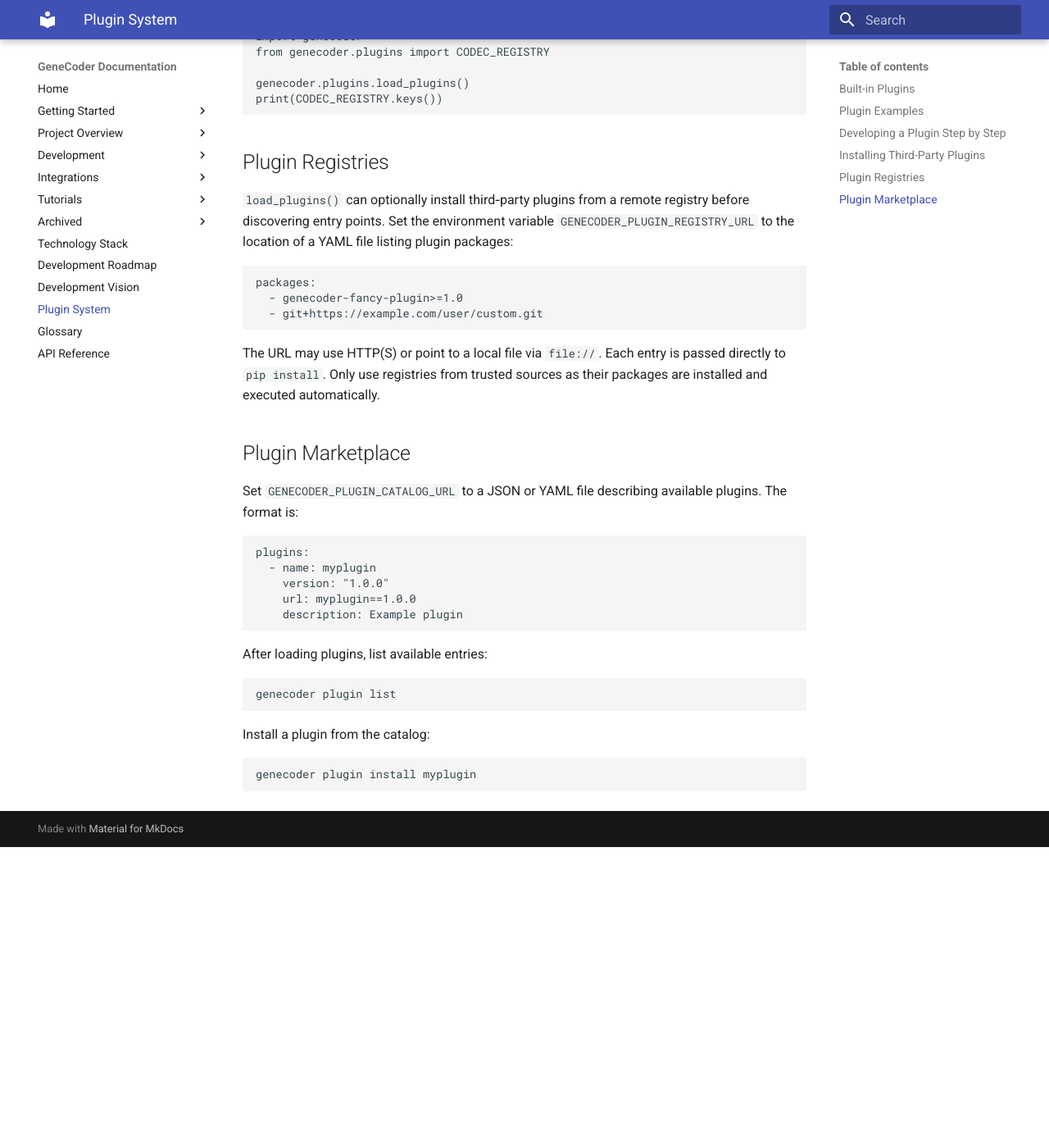
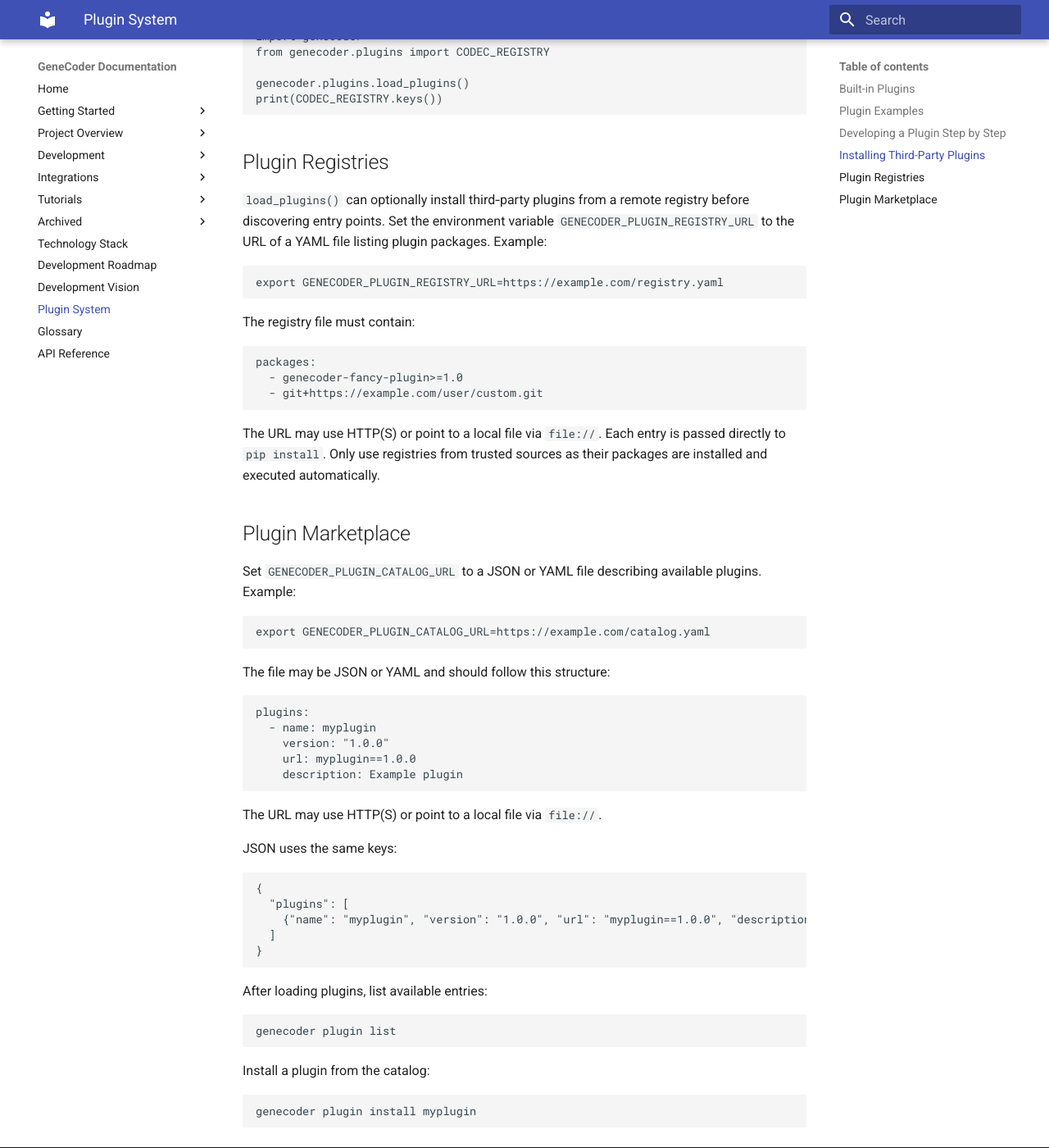
Before and after one commit to d0tTino/GeneCoder, an MkDocs documentation site: the page built from docs/plugins.md, in a window 1280 px wide and 1400 px high, scrolled down 2088 px. Shown: the whole window at 82% size. Built offline with MkDocs 1.6.1 and Material for MkDocs 9.7.7, drawn with Linux system fonts in a browser that asks for light colours; before the commit the page ends 3121 px from its top, so only the background shows below that.

Commit message:
Document local catalog paths

````diff
--- a/docs/plugins.md
+++ b/docs/plugins.md
@@ -108,8 +108,14 @@ print(CODEC_REGISTRY.keys())
 
 `load_plugins()` can optionally install third‑party plugins from a remote
 registry before discovering entry points. Set the environment variable
-`GENECODER_PLUGIN_REGISTRY_URL` to the location of a YAML file listing plugin
-packages:
+`GENECODER_PLUGIN_REGISTRY_URL` to the URL of a YAML file listing plugin
+packages. Example:
+
+```bash
+export GENECODER_PLUGIN_REGISTRY_URL=https://example.com/registry.yaml
+```
+
+The registry file must contain:
 
 ```yaml
 packages:
@@ -124,7 +130,13 @@ their packages are installed and executed automatically.
 ## Plugin Marketplace
 
 Set ``GENECODER_PLUGIN_CATALOG_URL`` to a JSON or YAML file describing
-available plugins. The format is:
+available plugins. Example:
+
+```bash
+export GENECODER_PLUGIN_CATALOG_URL=https://example.com/catalog.yaml
+```
+
+The file may be JSON or YAML and should follow this structure:
 
 ```yaml
 plugins:
@@ -132,6 +144,18 @@ plugins:
     version: "1.0.0"
     url: myplugin==1.0.0
     description: Example plugin
+```
+
+The URL may use HTTP(S) or point to a local file via ``file://``.
+
+JSON uses the same keys:
+
+```json
+{
+  "plugins": [
+    {"name": "myplugin", "version": "1.0.0", "url": "myplugin==1.0.0", "description": "Example plugin"}
+  ]
+}
 ```
 
 After loading plugins, list available entries:
````
Also changed, not shown: README.md (+12 -0 lines).
